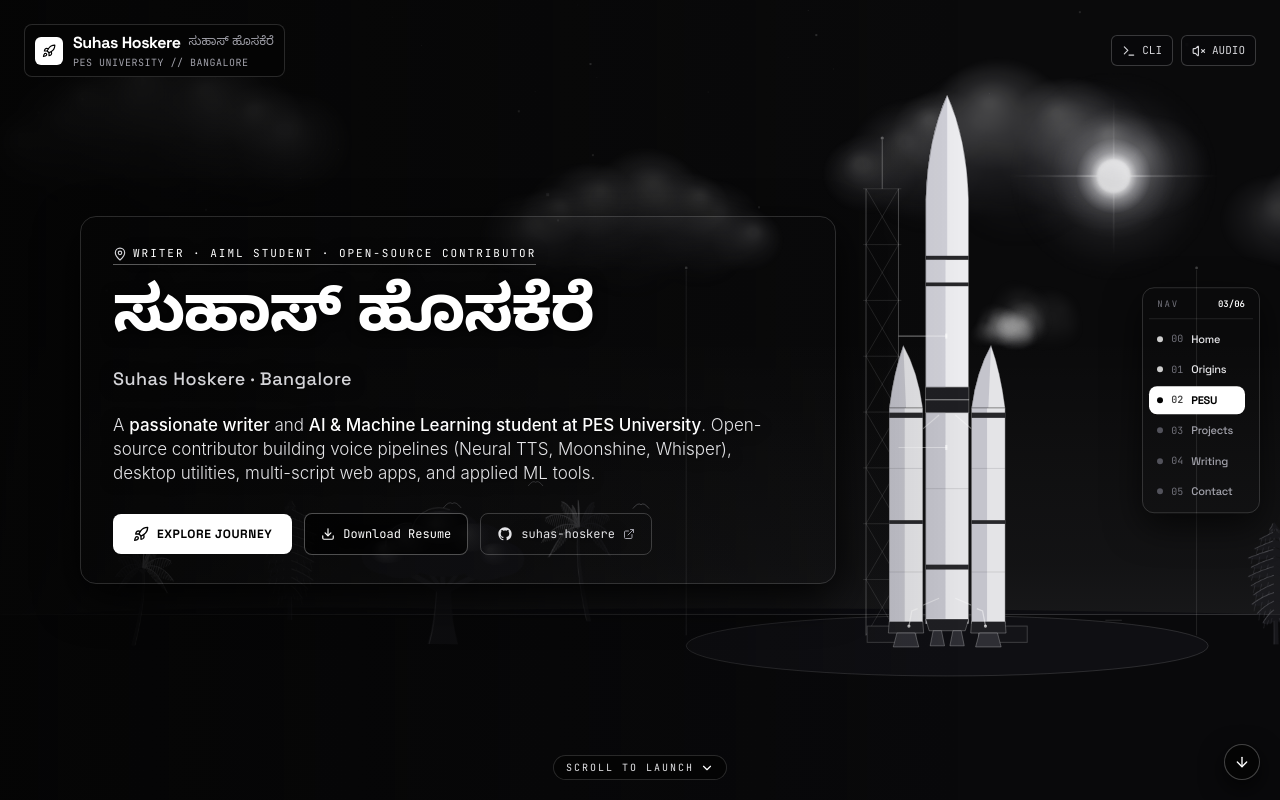
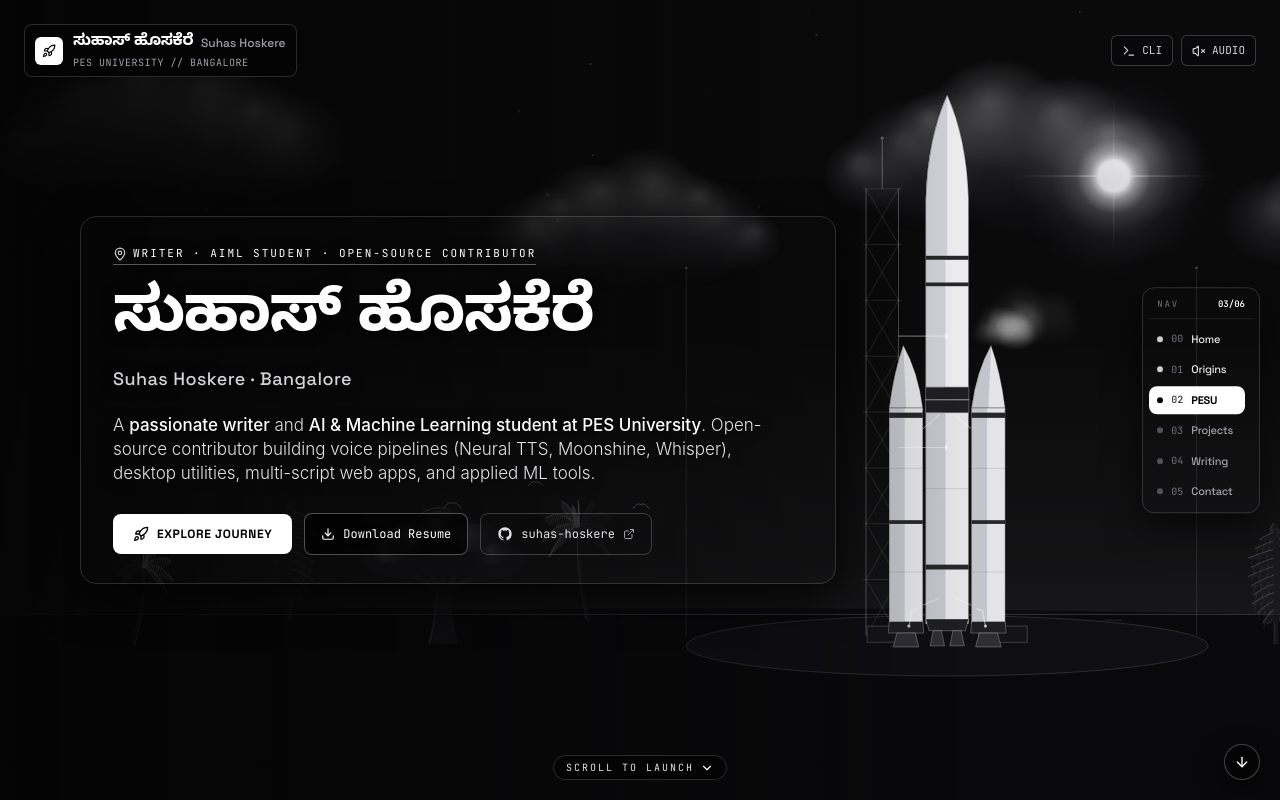
Before and after one commit to suhas-hoskere/portfolio, a React (Vite) app: page / in a window 1280 px wide. Shown: the top 800 px of the page. Built offline with nearby package versions, Linux system fonts and the light colour scheme.

Commit message:
Swap top-left header name to Kannada first and English second

```diff
--- a/src/components/FlightHUD.tsx
+++ b/src/components/FlightHUD.tsx
@@ -61,11 +61,11 @@ export const FlightHUD: React.FC<FlightHUDProps> = React.memo(({
           </div>
           <div className="min-w-0">
             <div className="flex items-center gap-2">
-              <span className="font-space text-sm sm:text-base font-bold text-white tracking-tight truncate">
+              <span className="font-kannada text-sm sm:text-base font-bold text-white tracking-tight truncate">
+                ಸುಹಾಸ್ ಹೊಸಕೆರೆ
+              </span>
+              <span className="hidden sm:inline font-space text-xs font-medium text-zinc-400">
                 Suhas Hoskere
-              </span>
-              <span className="hidden sm:inline font-kannada text-xs font-medium text-zinc-400">
-                ಸುಹಾಸ್ ಹೊಸಕೆರೆ
               </span>
             </div>
             <p className="text-[10px] font-mono text-zinc-400 tracking-wider uppercase truncate">
```
